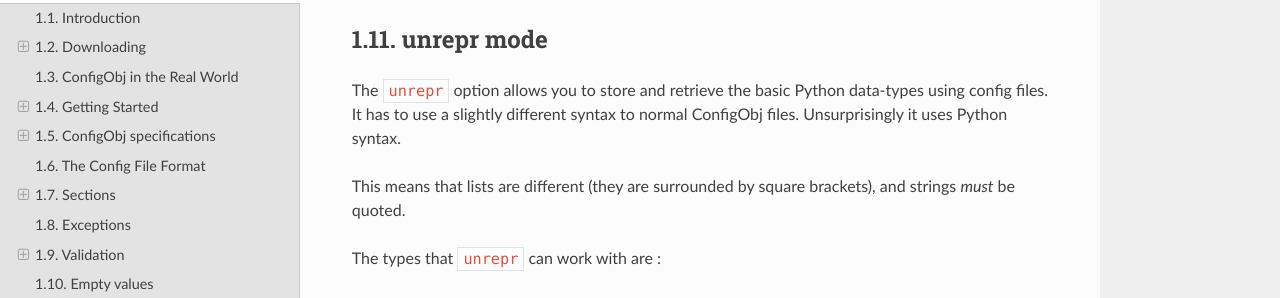
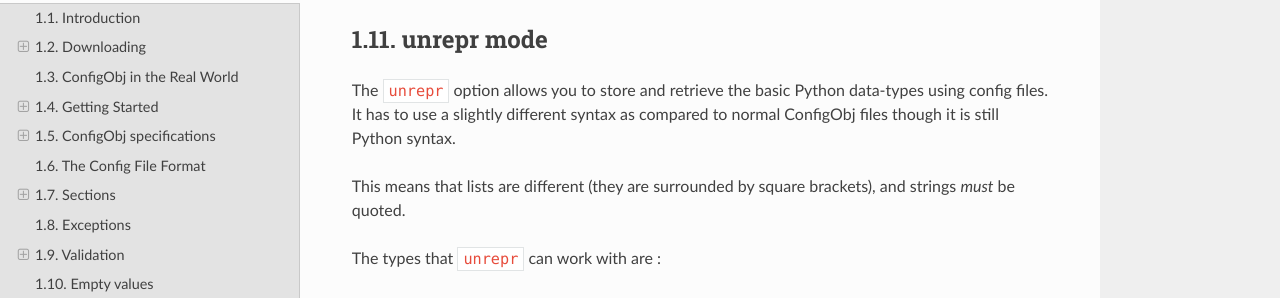
Before and after one commit to DiffSK/configobj, a Sphinx documentation site: the page built from docs/configobj.rst, in a window 1280 px wide and 900 px high, scrolled down 39538 px. Shown: the part 177-475 px from the top of the window. Built offline with Sphinx 7.4.7 and the Read the Docs theme 2.0.0, drawn with Linux system fonts in a browser that asks for light colours.

Commit message:
Fix grammatical error in documentation (close #170) (#175)
* fixed #170

* fixed some typos

```diff
--- a/docs/configobj.html
+++ b/docs/configobj.html
@@ -1880,8 +1880,7 @@
 <div class="section" id="unrepr-mode">
 <h1><a class="toc-backref" href="#id79">11&nbsp;&nbsp;&nbsp;unrepr mode</a></h1>
 <p>The <tt class="docutils literal">unrepr</tt> option allows you to store and retrieve the basic Python
-data-types using config files. It has to use a slightly different syntax to
-normal ConfigObj files. Unsurprisingly it uses Python syntax.</p>
+data-types using config files. It has to use a slightly different syntax as compared to normal ConfigObj files though it is still Python syntax.</p>
 <p>This means that lists are different (they are surrounded by square brackets),
 and strings <em>must</em> be quoted.</p>
 <p>The types that <tt class="docutils literal">unrepr</tt> can work with are :</p>
@@ -1897,7 +1896,7 @@
 <p><tt class="docutils literal">unrepr</tt> uses <tt class="docutils literal">repr(object)</tt> to write out values, so it currently <em>doesn't</em>
 check that you are writing valid objects. If you attempt to read an unsupported
 value, ConfigObj will raise a <tt class="docutils literal">configobj.UnknownType</tt> exception.</p>
-<p>Values that are triple quoted cased. The triple quotes are removed <em>before</em>
+<p>Values that are enclosed in triple quotes are handlded as a special case. The triple quotes are removed <em>before</em>
 converting. This means that you can use triple quotes to write dictionaries
 over several lines in your config files. They won't be written like this
 though.</p>
--- a/docs/configobj.rst
+++ b/docs/configobj.rst
@@ -1957,8 +1957,8 @@
 ===========
 
 The ``unrepr`` option allows you to store and retrieve the basic Python
-data-types using config files. It has to use a slightly different syntax to
-normal ConfigObj files. Unsurprisingly it uses Python syntax.
+data-types using config files. It has to use a slightly different syntax as compared to
+normal ConfigObj files though it is still Python syntax.
 
 This means that lists are different (they are surrounded by square brackets),
 and strings *must* be quoted.
```
